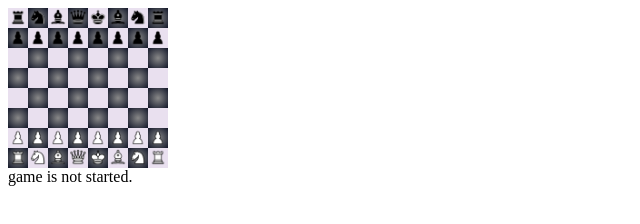
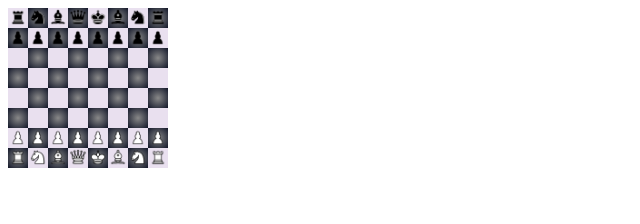
Before and after one commit to chonggi-tokhu/chessjs, a plain HTML site: page chess/index.html in a window 1280 px wide. Shown: the whole page, without its empty margins (0-640 px from the left). Drawn offline with Linux system fonts and the light colour scheme.

Commit message:
Update and rename chess.html to index.html

```diff
--- a/chess/chess.html
+++ b/chess/index.html
@@ -38,7 +38,6 @@
     <script src="./ColourgreyChess.js"></script>
     <div id="chessboard"></div>
     <div id="showcheckmate">
-        game is not started.
     </div>
     <script>
         var chess1 = new ColourgreyChessJS("chessboard");
```
